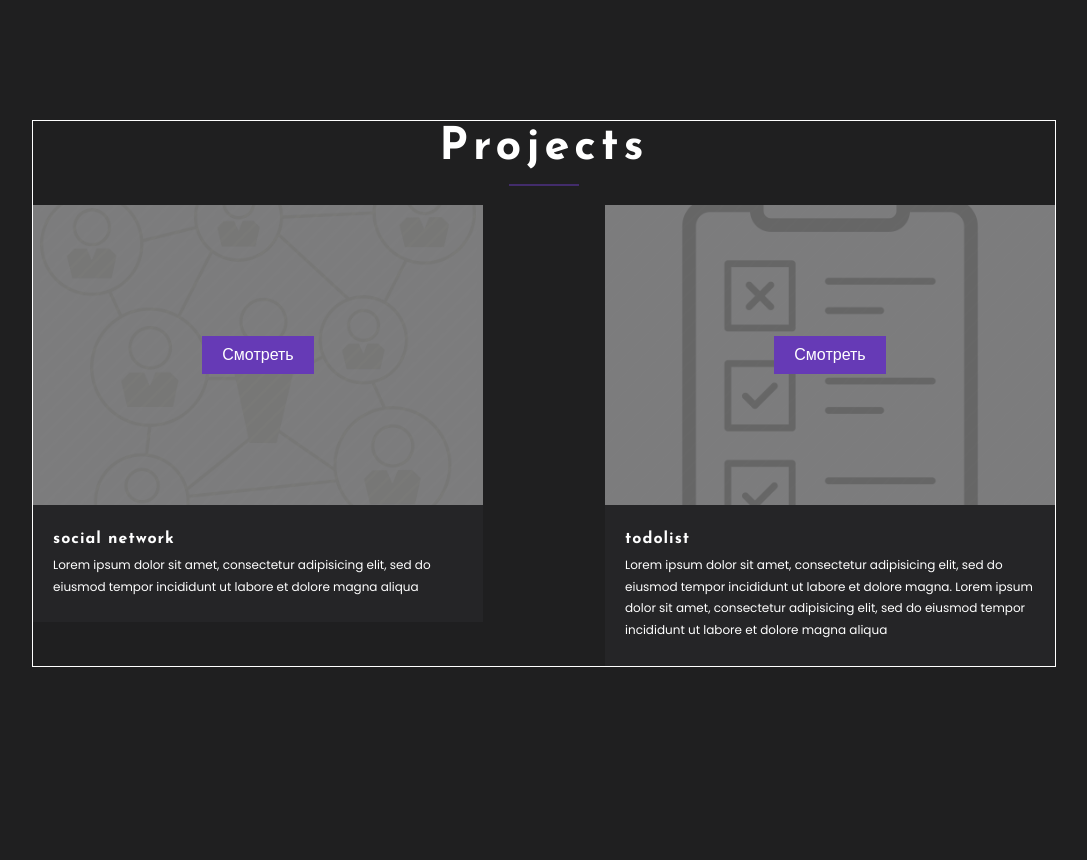
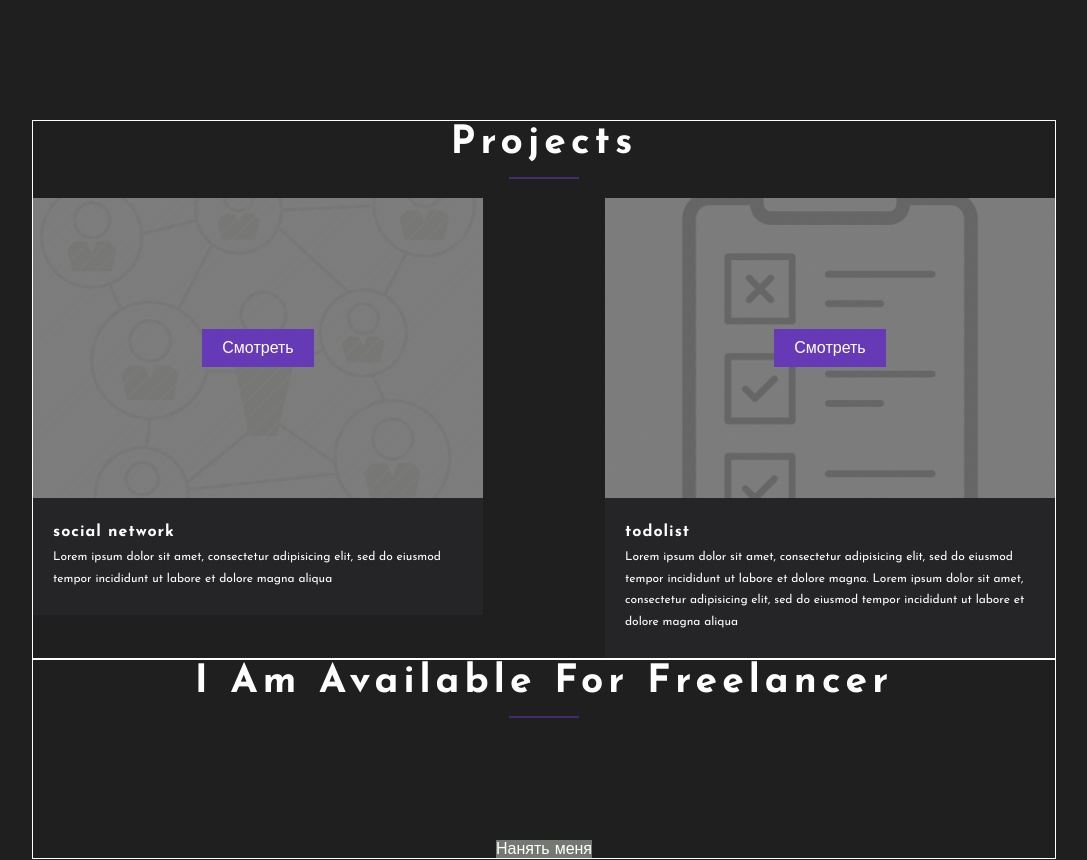
Before and after one commit to makcsholonik/portfolio, a React (Create React App) app: page / in a window 1280 px wide. Shown: the part 1560-2420 px from the top of the page, without its empty margins (96-1183 px from the left). Built offline with nearby package versions, Linux system fonts and the light colour scheme.

Commit message:
stage II

```diff
--- a/src/common/components/title/Title.module.scss
+++ b/src/common/components/title/Title.module.scss
@@ -1,11 +1,9 @@
 @import '/src/common/styles/sass/variables';
 
 .title {
-  margin: 0 0 30px;
-  font-weight: 300;
+  font: $titleFontFamily;
+  margin-bottom: 30px;
   text-transform: capitalize;
-  font-size: 30px;
-  line-height: 1.2;
   letter-spacing: 5px;
   position: relative;
 
--- a/src/common/styles/sass/variables.scss
+++ b/src/common/styles/sass/variables.scss
@@ -2,5 +2,5 @@ $textColor: #ffffff;
 $primaryColor: #663ab6;
 $bgColor: #1f1f20;
 $bgSecondColor: #252527;
-$textFontFamily: 'Poppins', sans-serif;
-$titleFontFamily: 'Josefin Sans', sans-serif;
+$textFontFamily: 400 14px/1.8 'Poppins', sans-serif;
+$titleFontFamily: 700 26px/1.2 'Josefin Sans', sans-serif;
--- a/src/contacts/Contacts.module.css
+++ b/src/contacts/Contacts.module.css
@@ -9,7 +9,7 @@
 
 .formContainer {
     border: 1px solid;
-    width: 50%;
+    width: 70%;
     display: flex;
     flex-direction: column;
     align-items: center;
@@ -26,8 +26,8 @@
     background-color: darkgray;
 }
 
-@media screen and (min-width: 370px) {
+@media screen and (max-width: 1000px) {
     .formContainer {
-        width: 60%;
+        width: 80%;
     }
 }
--- a/src/footer/Footer.module.css
+++ b/src/footer/Footer.module.css
@@ -3,9 +3,10 @@
 }
 
 .footerContainer {
-    display: flex;
+    /*display: flex;*/
     flex-direction: column;
-    justify-content: space-between;
+    /*justify-content: space-between;*/
+    justify-content: flex-start;
 }
 
 .title {
@@ -19,7 +20,7 @@
     height: 20%;
     display: flex;
     align-items: center;
-    justify-content: space-around;
+    justify-content: space-between;
 }
 
 .network > div:nth-child(odd) {
@@ -34,6 +35,7 @@
     display: flex;
     background-color: grey;
 }
+
 .copyright > img {
     background-color: brown;
 }
--- a/src/main/Main.js
+++ b/src/main/Main.js
@@ -5,7 +5,7 @@ import styleContainer from './../common/styles/Container.module.css'
 export const Main = () => {
     return (
         <div className={style.mainBlock}>
-            <div className={styleContainer.container }>
+            <div className={styleContainer.container}>
                 <div className={style.text}>
                     <span>Hi There</span>
                     <h1>I am Maxim</h1>
--- a/src/projects/Projects.module.scss
+++ b/src/projects/Projects.module.scss
@@ -1,5 +1,5 @@
 .projectsBlock {
-  min-height: 100vh;
+  //min-height: 100vh;
 
   .projectsContainer {
     flex-direction: column;
@@ -11,7 +11,7 @@
       justify-content: space-between;
       flex-wrap: wrap;
       align-items: flex-start;
-      @media screen and (max-width: 754px) {
+      @media screen and (max-width: 1127px) {
         justify-content: center;
       }
     }
```
Also changed, not shown: public/index.html (+0 -23 lines).
